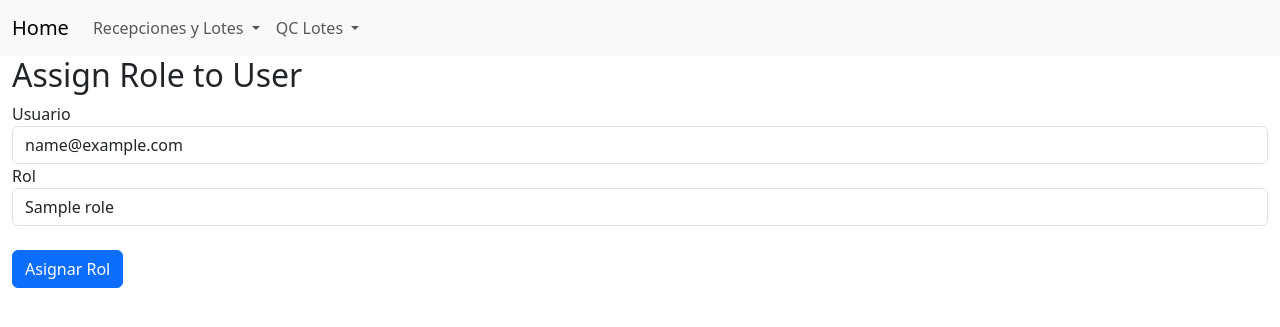
After one commit to panchato/Petru_Webapp, a Flask app: page /assign_role in a window 1280 px wide. The commit adds this page. Shown: the top 327 px of the page. Run offline with Flask 3, Linux system fonts and the light colour scheme; a user stored in the database is signed in; tables that the repository leaves empty hold one stand-in row (values such as "Sample post"); some libraries are stand-ins or nearby versions.

Commit message:
Assign roles. Minor changes.

```diff
--- a/app/__init__.py
+++ b/app/__init__.py
@@ -3,7 +3,6 @@ from app.config import Config
 from flask_sqlalchemy import SQLAlchemy
 from flask_bcrypt import Bcrypt
 from flask_login import LoginManager, login_user
-from flask_admin import Admin
 from flask_migrate import Migrate
 
 app = Flask(__name__)
@@ -13,7 +12,7 @@ db = SQLAlchemy(app)
 bcrypt = Bcrypt(app)
 login_manager = LoginManager(app)
 login_manager.init_app(app)
-admin = Admin(app)
+login_manager.login_view = "login"
 migrate = Migrate(app, db)
 
 from app import routes, models
--- a/app/forms.py
+++ b/app/forms.py
@@ -2,7 +2,7 @@ from flask_wtf import FlaskForm
 from wtforms import StringField, FloatField, IntegerField, PasswordField, SelectField, DateField, TimeField, SubmitField, HiddenField, RadioField, BooleanField
 from wtforms.validators import DataRequired, InputRequired, ValidationError, Length, Email
 from flask_wtf.file import FileField, FileAllowed, FileRequired
-from app.models import Client, Grower, Variety, RawMaterialPackaging, Lot
+from app.models import User, Role, Client, Grower, Variety, RawMaterialPackaging, Lot
 
 class LoginForm(FlaskForm):
     email = StringField('Email', validators=[DataRequired()])
@@ -27,6 +27,16 @@ class AddAreaForm(FlaskForm):
     name = StringField('Area', validators=[DataRequired()])
     description = StringField('Descripción', validators=[DataRequired()])
     submit = SubmitField('Agregar Area')
+
+class AssignRoleForm(FlaskForm):
+    user_id = SelectField('Usuario', coerce=int, validators=[DataRequired()])
+    role_id = SelectField('Rol', coerce=int, validators=[DataRequired()])
+    submit = SubmitField('Asignar Rol')
+
+    def __init__(self, *args, **kwargs):
+        super(AssignRoleForm, self).__init__(*args, **kwargs)
+        self.user_id.choices = [(u.id, u.email) for u in User.query.order_by(User.email).all()]
+        self.role_id.choices = [(r.id, r.name) for r in Role.query.order_by(Role.name).all()]
 
 class AddClientForm(FlaskForm):
     name = StringField('Razón Social', validators=[DataRequired()])
--- a/app/routes.py
+++ b/app/routes.py
@@ -3,7 +3,7 @@ import os
 import uuid
 from flask import render_template, redirect, url_for, flash, send_file, request
 from flask_login import login_user, logout_user, login_required, current_user
-from app.forms import LoginForm, AddUserForm, AddRoleForm, AddAreaForm, AddClientForm, AddGrowerForm, AddVarietyForm, AddRawMaterialPackagingForm, RawMaterialReceptionForm, LotForm, FullTruckWeightForm, LotQCForm
+from app.forms import LoginForm, AddUserForm, AddRoleForm, AddAreaForm, AssignRoleForm, AddClientForm, AddGrowerForm, AddVarietyForm, AddRawMaterialPackagingForm, RawMaterialReceptionForm, LotForm, FullTruckWeightForm, LotQCForm
 from app.models import User, Role, Area, Client, Grower, Variety, RawMaterialPackaging, RawMaterialReception, Lot, FullTruckWeight, LotQC
 from app import app, db, bcrypt
 from io import BytesIO
@@ -23,16 +23,20 @@ def login():
     form = LoginForm()
     if form.validate_on_submit():
         user = User.query.filter_by(email=form.email.data).first()
-        if user is not None and bcrypt.check_password_hash(user.password_hash, form.password.data):
-            login_user(user)
-            next_page = request.args.get('next')
-            return redirect(next_page or url_for('index'))
 
         if user is None:
             flash('Usuario incorrecto.')
             return redirect(url_for('login'))
 
-        if not bcrypt.check_password_hash(user.password_hash, form.password.data):
+        if not user.is_active:
+            flash('Cuenta no activa. Por favor, contacte al administrador.')
+            return redirect(url_for('login'))
+
+        if bcrypt.check_password_hash(user.password_hash, form.password.data):
+            login_user(user)
+            next_page = request.args.get('next')
+            return redirect(next_page or url_for('index'))
+        else:
             flash('Contraseña incorrecta.')
             return redirect(url_for('login'))
 
@@ -46,6 +50,7 @@ def logout():
     return redirect(url_for('login'))
 
 @app.route('/add_user', methods=['GET', 'POST'])
+@login_required
 def add_user():
     form = AddUserForm()
     if form.validate_on_submit():
@@ -59,15 +64,17 @@ def add_user():
         db.session.add(user)
         db.session.commit()
         flash('User has been added!', 'success')
-        return redirect(url_for('index'))
+        return redirect(url_for('list_users'))
     return render_template('add_user.html', title='Add User', form=form)
 
 @app.route('/list_users')
+@login_required
 def list_users():
     users = User.query.all()  # Fetch all users from the database
     return render_template('list_users.html', users=users)
 
 @app.route('/add_role', methods=['GET', 'POST'])
+@login_required
 def add_role():
     form = AddRoleForm()
     if form.validate_on_submit():
@@ -79,11 +86,13 @@ def add_role():
     return render_template('add_role.html', form=form)
 
 @app.route('/list_roles')
+@login_required
 def list_roles():
     roles = Role.query.all()
     return render_template('list_roles.html', roles=roles)
 
 @app.route('/add_area', methods=['GET', 'POST'])
+@login_required
 def add_area():
     form = AddAreaForm()
     if form.validate_on_submit():
@@ -95,11 +104,29 @@ def add_area():
     return render_template('add_area.html', form=form)
 
 @app.route('/list_areas')
+@login_required
 def list_areas():
     areas = Area.query.all()
     return render_template('list_areas.html', areas=areas)
 
+@app.route('/assign_role', methods=['GET', 'POST'])
+@login_required
+def assign_role():
+    form = AssignRoleForm()
+    if form.validate_on_submit():
+        user = User.query.get(form.user_id.data)
+        role = Role.query.get(form.role_id.data)
+        if role not in user.roles:
+            user.roles.append(role)
+            db.session.commit()
+            flash('Role assigned successfully!', 'success')
+        else:
+            flash('This user already has the assigned role.', 'warning')
+        return redirect(url_for('assign_role'))
+    return render_template('assign_role.html', form=form)
+
 @app.route('/add_client', methods=['GET', 'POST'])
+@login_required
 def add_client():
     form = AddClientForm()
     if form.validate_on_submit():
@@ -115,11 +142,13 @@ def add_client():
     return render_template('add_client.html', title='Add Client', form=form)
 
 @app.route('/list_clients')
+@login_required
 def list_clients():
     clients = Client.query.all()
     return render_template('list_clients.html', clients=clients)
 
 @app.route('/add_grower', methods=['GET', 'POST'])
+@login_required
 def add_grower():
     form = AddGrowerForm()
     if form.validate_on_submit():
@@ -134,11 +163,13 @@ def add_grower():
     return render_template('add_grower.html', form=form)
 
 @app.route('/list_growers')
+@login_required
 def list_growers():
     growers = Grower.query.all()
     return render_template('list_growers.html', growers=growers)
 
 @app.route('/add_variety', methods=['GET', 'POST'])
+@login_required
 def add_variety():
     form = AddVarietyForm()
     if form.validate_on_submit():
@@ -151,11 +182,13 @@ def add_variety():
     return render_template('add_variety.html', form=form)
 
 @app.route('/list_varieties')
+@login_required
 def list_varieties():
     varieties = Variety.query.all()
     return render_template('list_varieties.html', varieties=varieties)
 
 @app.route('/add_raw_material_packaging', methods=['GET', 'POST'])
+@login_required
 def add_raw_material_packaging():
     form = AddRawMaterialPackagingForm()
     if form.validate_on_submit():
@@ -169,11 +202,13 @@ def add_raw_material_packaging():
     return render_template('add_raw_material_packaging.html', form=form)
 
 @app.route('/list_raw_material_packagins')
+@login_required
 def list_raw_material_packagings():
     rmps = RawMaterialPackaging.query.all()
     return render_template('list_raw_material_packagings.html', rmps=rmps)
 
 @app.route('/add_raw_material_reception', methods=['GET', 'POST'])
+@login_required
 def add_raw_material_reception():
     form = RawMaterialReceptionForm()
     if form.validate_on_submit():
@@ -200,6 +235,7 @@ def add_raw_material_reception():
     return render_template('add_raw_material_reception.html', form=form)
 
 @app.route('/create_lot/<int:reception_id>', methods=['GET', 'POST'])
+@login_required
 def create_lot(reception_id):
     form = LotForm()
     if request.method == 'GET':
@@ -225,6 +261,7 @@ def create_lot(reception_id):
     return render_template('create_lot.html', form=form)
 
 @app.route('/full_truck_weight/<int:lot_id>', methods=['GET', 'POST'])
+@login_required
 def full_truck_weight(lot_id):
     lot = Lot.query.get_or_404(lot_id)
     form = FullTruckWeightForm()
@@ -249,11 +286,13 @@ def full_truck_weight(lot_id):
     return render_template('full_truck_weight.html', form=form, lot=lot)
 
 @app.route('/select_lot_for_weight_registration')
+@login_required
 def select_lot_for_weight_registration():
     lots = Lot.query.filter_by(net_weight=0).all()
     return render_template('select_lot_for_weight_registration.html', lots=lots)
 
 @app.route('/register_full_truck_weight/<int:lot_id>', methods=['GET', 'POST'])
+@login_required
 def register_full_truck_weight(lot_id):
     lot = Lot.query.get_or_404(lot_id)
     form = FullTruckWeightForm()
@@ -282,6 +321,7 @@ def register_full_truck_weight(lot_id):
     return render_template('register_full_truck_weight.html', form=form, lot=lot)
 
 @app.route('/process_selected_lot', methods=['POST'])
+@login_required
 def process_selected_lot():
     selected_lot_id = request.form.get('selected_lot')
 
@@ -293,6 +333,7 @@ def process_selected_lot():
         return redirect(url_for('raw_material_receptions_weight_zero'))
 
 @app.route('/generate_qr')
+@login_required
 def generate_qr():
     # Receive the reception_id from the query parameters
     reception_id = request.args.get('reception_id', 'default')
@@ -317,6 +358,7 @@ def allowed_file(filename):
            filename.rsplit('.', 1)[1].lower() in app.config['ALLOWED_EXTENSIONS']
 
 @app.route('/create_lot_qc', methods=['GET', 'POST'])
+@login_required
 def create_lot_qc():
     form = LotQCForm()
     if form.validate_on_submit():
@@ -391,11 +433,13 @@ def create_lot_qc():
     return render_template('create_lot_qc.html', form=form)
 
 @app.route('/lot_qc_reports')
+@login_required
 def lot_qc_reports():
     lot_qc_records = LotQC.query.all()  # Assuming LotQC is your model name
     return render_template('lot_qc_reports.html', lot_qc_records=lot_qc_records)
 
 @app.route('/view_lot_qc_report/<int:report_id>')
+@login_required
 def view_lot_qc_report(report_id):
     report = LotQC.query.get_or_404(report_id)
     lot = report.lot
--- /dev/null
+++ b/app/templates/assign_role.html
@@ -0,0 +1,10 @@
+{% extends "base.html" %}
+{% block content %}
+    <h2>Assign Role to User</h2>
+    <form method="POST">
+        {{ form.hidden_tag() }}
+        <div class="form-group">{{ form.user_id.label }} {{ form.user_id(class="form-control") }}</div>
+        <div class="form-group"> {{ form.role_id.label }} {{ form.role_id(class="form-control") }}</div><br>
+        <div class="form-group">{{ form.submit(class="btn btn-primary") }}</div>
+    </form>
+{% endblock %}
--- a/app/templates/base.html
+++ b/app/templates/base.html
@@ -17,7 +17,7 @@
             </button>
             <div class="collapse navbar-collapse" id="navbarSupportedContent">
                 <ul class="navbar-nav me-auto mb-2 mb-lg-0">
-                    {% if current_user.is_authenticated %}
+                    {% if current_user.is_authenticated and current_user.has_role('Admin') %}
                     <li class="nav-item dropdown">
                         <a class="nav-link dropdown-toggle" href="#" role="button" data-bs-toggle="dropdown" aria-expanded="false">
                             Usuarios
@@ -27,8 +27,6 @@
                                 <li><a class="dropdown-item" href="{{ url_for('list_users') }}">Listado de Usuarios</a></li>
                             </ul>
                     </li>
-                    {% endif %}
-                    {% if current_user.is_authenticated %}
                     <li class="nav-item dropdown">
                         <a class="nav-link dropdown-toggle" href="#" role="button" data-bs-toggle="dropdown" aria-expanded="false">
                             Roles
@@ -38,8 +36,6 @@
                                 <li><a class="dropdown-item" href="{{ url_for('list_roles') }}">Listado de Roles</a></li>
                             </ul>
                     </li>
-                    {% endif %}
-                    {% if current_user.is_authenticated %}
                     <li class="nav-item dropdown">
                         <a class="nav-link dropdown-toggle" href="#" role="button" data-bs-toggle="dropdown" aria-expanded="false">
                             Areas
@@ -49,8 +45,14 @@
                                 <li><a class="dropdown-item" href="{{ url_for('list_areas') }}">Listado de Areas</a></li>
                             </ul>
                     </li>
-                    {% endif %}
-                    {% if current_user.is_authenticated %}
+                    <li class="nav-item dropdown">
+                        <a class="nav-link dropdown-toggle" href="#" role="button" data-bs-toggle="dropdown" aria-expanded="false">
+                            Asignaciones
+                        </a>
+                            <ul class="dropdown-menu">
+                                <li><a class="dropdown-item" href="{{ url_for('assign_role') }}">Asignar Roles</a></li>
+                            </ul>
+                    </li>
                     <li class="nav-item dropdown">
                         <a class="nav-link dropdown-toggle" href="#" role="button" data-bs-toggle="dropdown" aria-expanded="false">
                             Clientes
@@ -60,8 +62,6 @@
                                 <li><a class="dropdown-item" href="{{ url_for('list_clients') }}">Listado de Clientes</a></li>
                             </ul>
                     </li>
-                    {% endif %}
-                    {% if current_user.is_authenticated %}
                     <li class="nav-item dropdown">
                         <a class="nav-link dropdown-toggle" href="#" role="button" data-bs-toggle="dropdown" aria-expanded="false">
                             Productores
@@ -71,8 +71,6 @@
                                 <li><a class="dropdown-item" href="{{ url_for('list_growers') }}">Listado de Productores</a></li>
                             </ul>
                     </li>
-                    {% endif %}
-                    {% if current_user.is_authenticated %}
                     <li class="nav-item dropdown">
                         <a class="nav-link dropdown-toggle" href="#" role="button" data-bs-toggle="dropdown" aria-expanded="false">
                            Variedades
@@ -82,8 +80,6 @@
                                 <li><a class="dropdown-item" href="{{ url_for('list_varieties') }}">Listado de Variedades</a></li>
                             </ul>
                     </li>
-                    {% endif %}
-                    {% if current_user.is_authenticated %}
                     <li class="nav-item dropdown">
                         <a class="nav-link dropdown-toggle" href="#" role="button" data-bs-toggle="dropdown" aria-expanded="false">
                            Envases MP
--- a/app/templates/login.html
+++ b/app/templates/login.html
@@ -4,13 +4,13 @@
 
 <form method="POST" action="">
     {{ form.hidden_tag() }}
-    <div class="alert alert-success" role="alert">
     {% with messages = get_flashed_messages() %}
     {% if messages %}
+    <div class="alert alert-danger" role="alert">
         {{ messages[0] }}
+    </div>
     {% endif %}
     {% endwith %}
-    </div>
     <div class="form-group">
         {{ form.email.label }}
         {{ form.email(class="form-control") }}
```
Also changed, not shown: app/models.py (+3 -5 lines).
